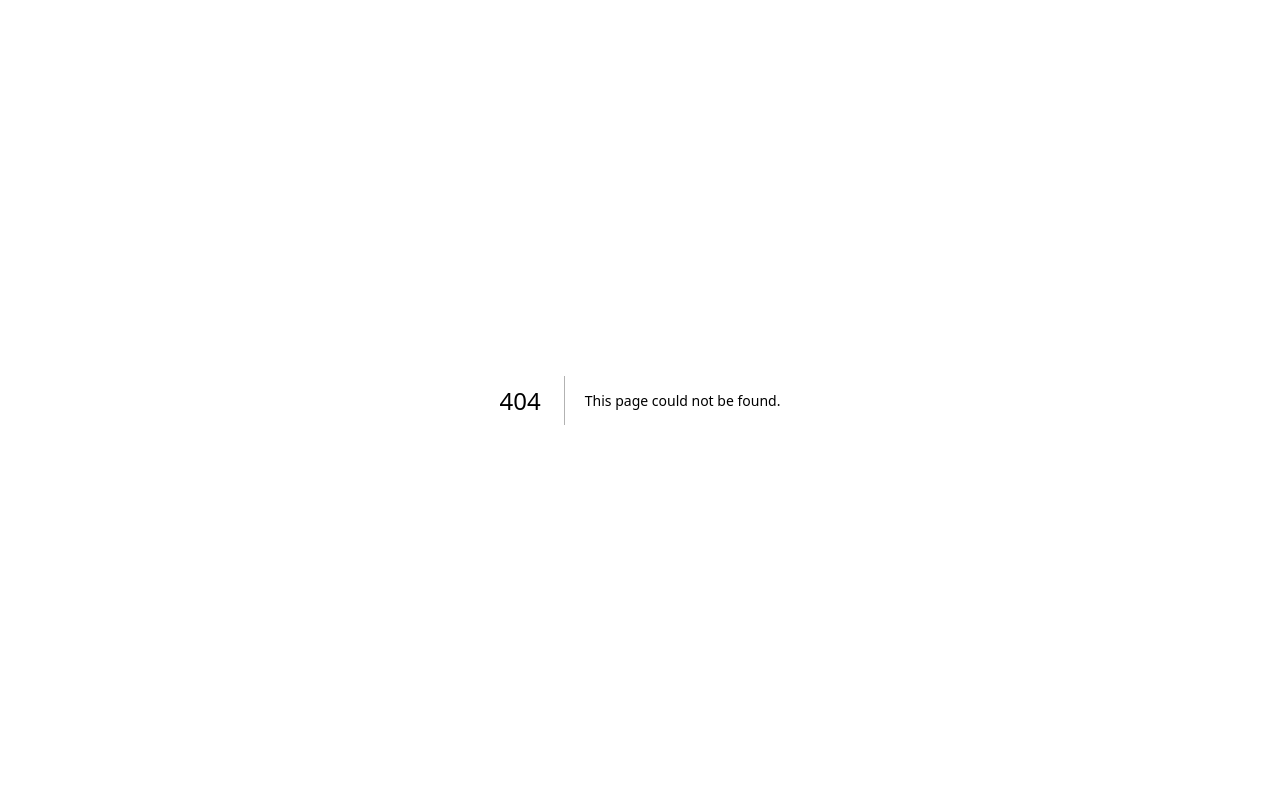
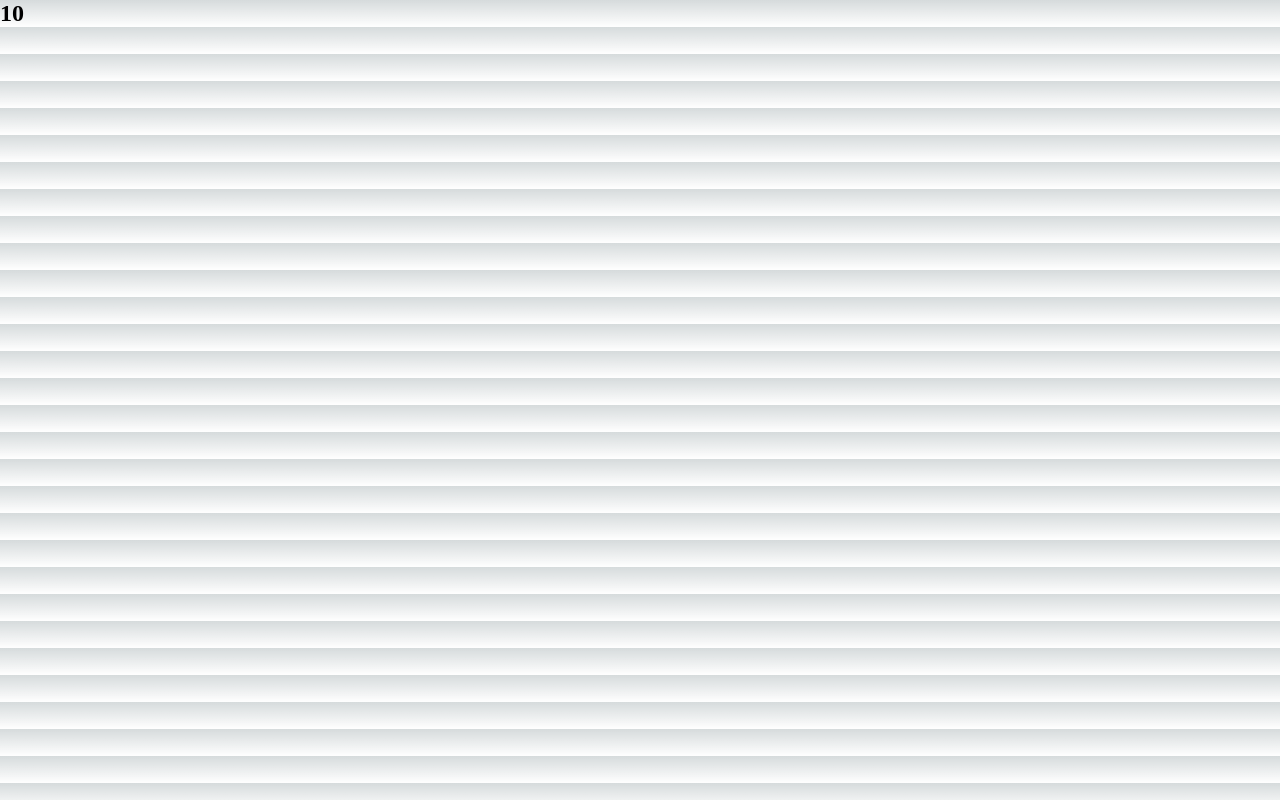
Before and after one commit to kuldip-0611/pre-rendering-in-nextjs, a Next.js app: page /dashboard in a window 1280 px wide. Before the commit this address had no page. Built offline with nearby package versions, Linux system fonts and the light colour scheme; data requests are answered from the project's data file.

Commit message:
client-side-data-fetching

```diff
--- a/db.json
+++ b/db.json
@@ -1,4 +1,10 @@
 {
+  "dashboard": [{
+    "posts":5,
+    "comments": 10,
+    "likes": 10,
+    "views": 10
+  }],
   "news": [
     {
       "id": 1,
@@ -12,9 +18,9 @@
       "category": "Politics"
     },
     {
-        "id": 3,
-        "name": "News3",
-        "category": "Vollyball"
+      "id": 3,
+      "name": "News3",
+      "category": "Vollyball"
     }
   ],
 
--- /dev/null
+++ b/pages/dashboard/index.js
@@ -0,0 +1,33 @@
+const { useState, useEffect } = require("react")
+
+const Fetch_DashBoard_data = () => {
+    const [isLoading, setIsloading] = useState(true)
+    const [data, setData] = useState(null)
+
+    useEffect(() => {
+        async function getdashboardData() {
+            const response = await fetch("http://localhost:4000/dashboard")
+            const dataset =await response.json()
+            console.log(dataset)
+            setData(dataset[0]);
+            setIsloading(false)
+        }
+        getdashboardData()
+
+    }, [])
+    if (isLoading) {
+        return (<h2>Loading...</h2>)
+    }
+    else {
+        return (
+            <div>
+                <h2>{data.likes}</h2>
+            </div>
+        )
+    }
+
+
+
+}
+
+export default Fetch_DashBoard_data
```
